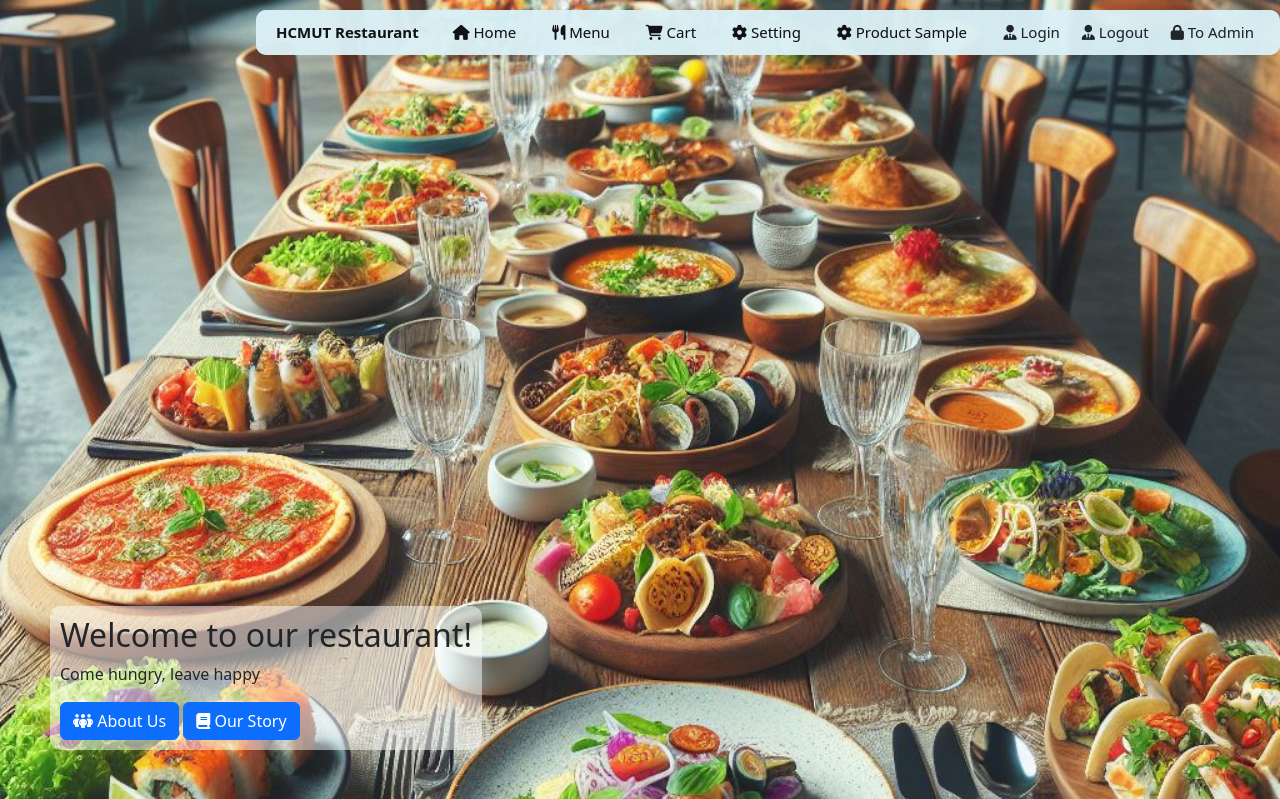
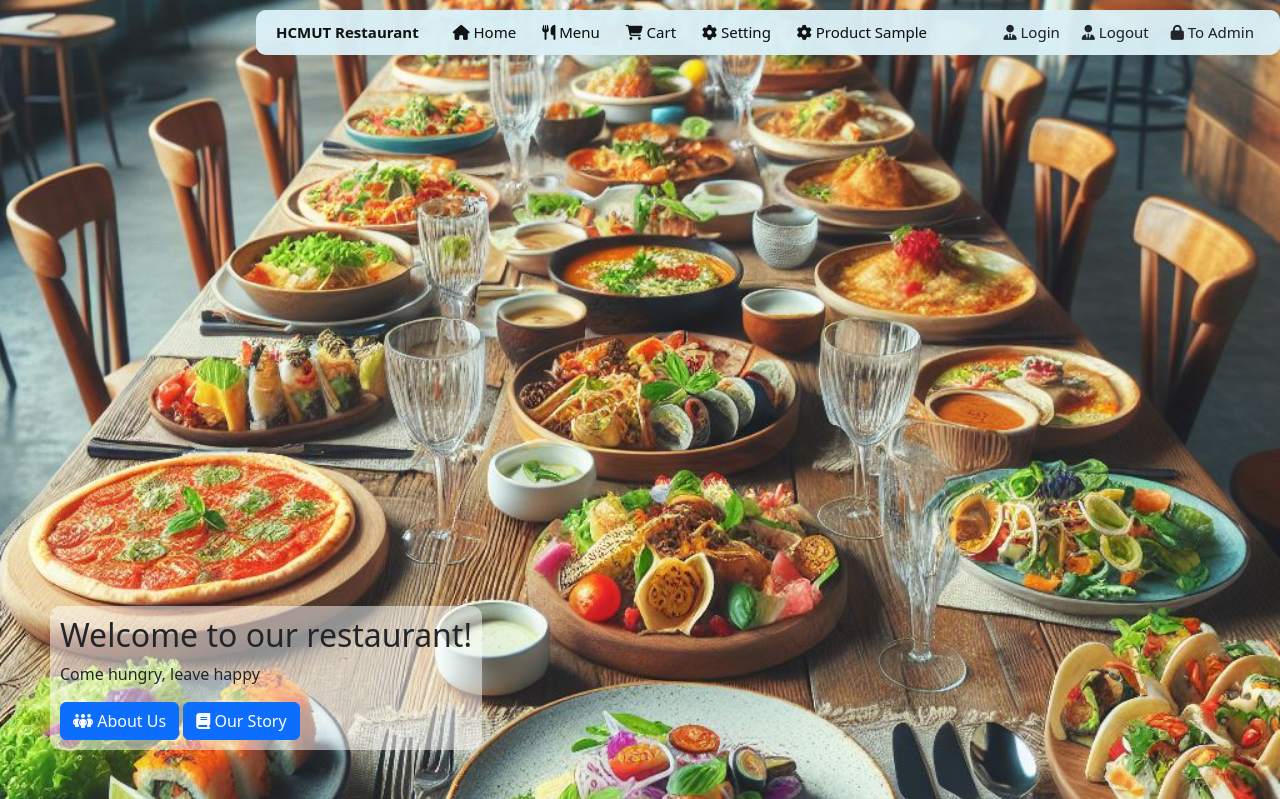
Before and after one commit to GHTuan/Restaurant-Management-System, a PHP site: page / in a window 1280 px wide. Shown: the top 799 px of the page. Run offline with PHP 8.4, Linux system fonts and the light colour scheme; some libraries are stand-ins or nearby versions.

Commit message:
Update navbar

```diff
--- a/View/user/layouts/navbar.php
+++ b/View/user/layouts/navbar.php
@@ -9,7 +9,7 @@
     }
 
     #homepage-navbar li{
-      padding: 0 10px;
+      padding-left: 10px;
     }
 
     #homepage-login div {
```
